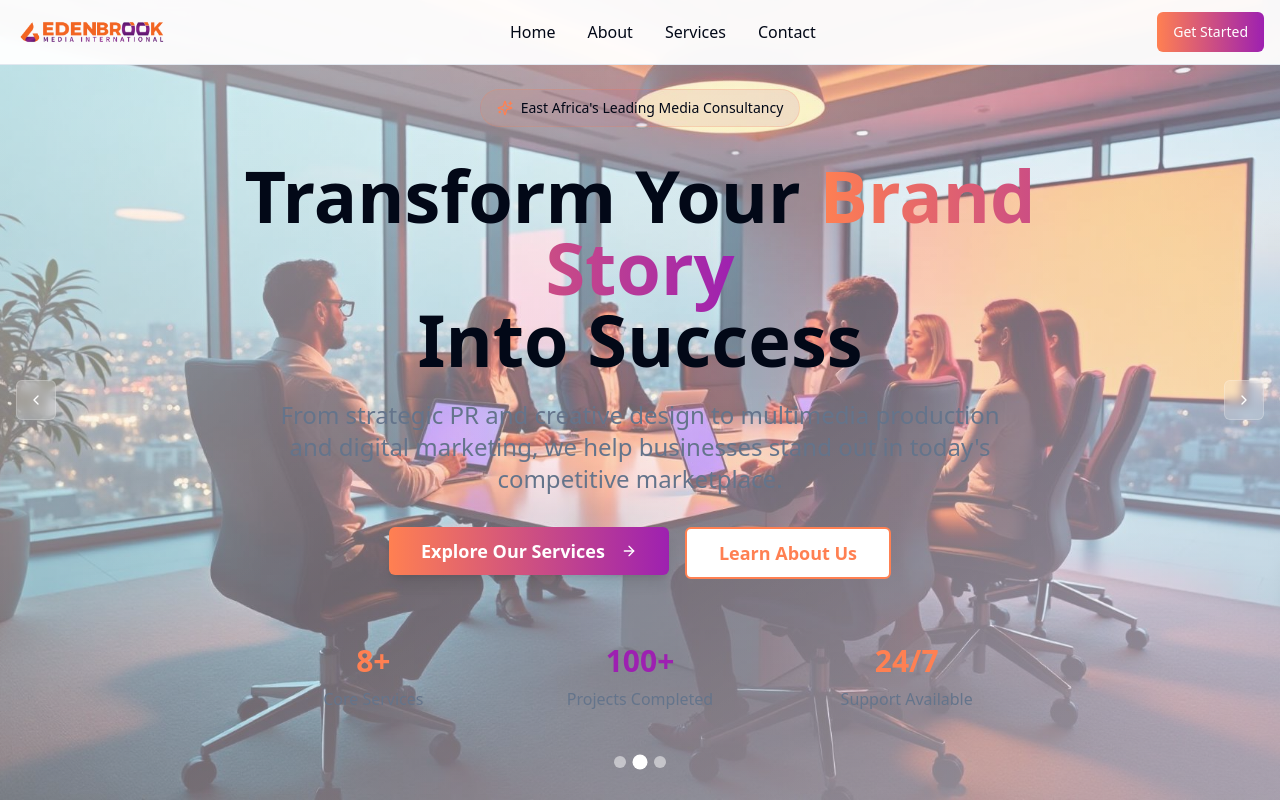
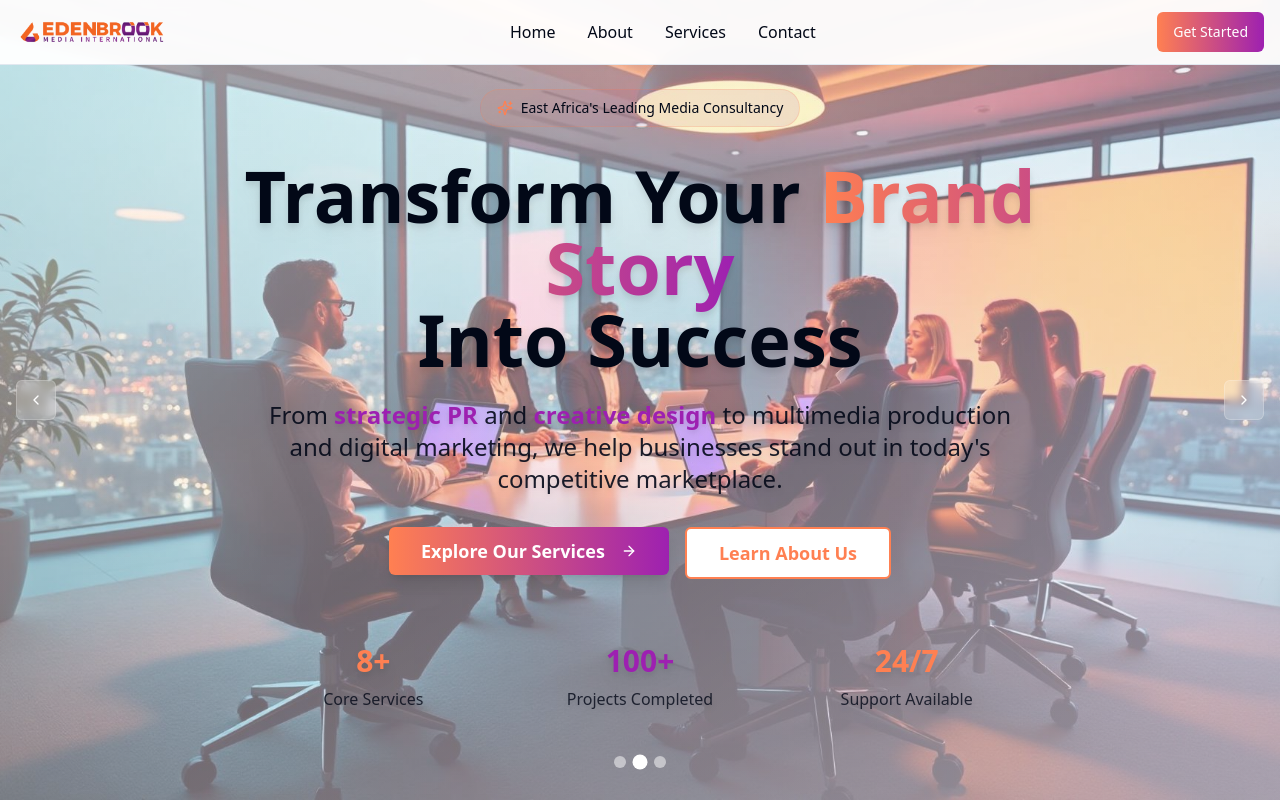
Before and after one commit to olivionate/edenbrook-media-international, a React (Vite) app: page / in a window 1280 px wide. Shown: the top 800 px of the page. Built offline with nearby package versions, Linux system fonts and the light colour scheme; the HTML template or start-up script is replaced by a standard one.

Commit message:
Refine slider text color

```diff
--- a/src/components/Hero.tsx
+++ b/src/components/Hero.tsx
@@ -102,17 +102,17 @@ const Hero = () => {
 
           {/* Main Heading */}
           <h1 className="text-4xl md:text-6xl lg:text-7xl font-bold mb-6 leading-tight">
-            <span className="text-foreground">Transform Your </span>
-            <span className="bg-gradient-to-r from-brand-orange to-brand-purple bg-clip-text text-transparent">
+            <span className="text-foreground drop-shadow-lg">Transform Your </span>
+            <span className="bg-gradient-to-r from-brand-orange to-brand-purple bg-clip-text text-transparent drop-shadow-lg">
               Brand Story
             </span>
             <br />
-            <span className="text-foreground">Into Success</span>
+            <span className="text-foreground drop-shadow-lg">Into Success</span>
           </h1>
 
           {/* Subheading */}
-          <p className="text-xl md:text-2xl text-muted-foreground mb-8 max-w-3xl mx-auto leading-relaxed">
-            From strategic PR and creative design to multimedia production and digital marketing,
+          <p className="text-xl md:text-2xl text-foreground/90 mb-8 max-w-3xl mx-auto leading-relaxed drop-shadow-md">
+            From <span className="text-brand-purple font-semibold">strategic PR</span> and <span className="text-brand-purple font-semibold">creative design</span> to multimedia production and digital marketing,
             we help businesses stand out in today's competitive marketplace.
           </p>
 
@@ -139,16 +139,16 @@ const Hero = () => {
           {/* Trust Indicators */}
           <div className="grid grid-cols-1 md:grid-cols-3 gap-8 max-w-3xl mx-auto">
             <div className="text-center">
-              <div className="text-3xl font-bold text-brand-orange mb-2">8+</div>
-              <div className="text-muted-foreground">Core Services</div>
+              <div className="text-3xl font-bold text-brand-orange mb-2 drop-shadow-lg">8+</div>
+              <div className="text-foreground/80 font-medium drop-shadow-md">Core Services</div>
             </div>
             <div className="text-center">
-              <div className="text-3xl font-bold text-brand-purple mb-2">100+</div>
-              <div className="text-muted-foreground">Projects Completed</div>
+              <div className="text-3xl font-bold text-brand-purple mb-2 drop-shadow-lg">100+</div>
+              <div className="text-foreground/80 font-medium drop-shadow-md">Projects Completed</div>
             </div>
             <div className="text-center">
-              <div className="text-3xl font-bold text-brand-orange mb-2">24/7</div>
-              <div className="text-muted-foreground">Support Available</div>
+              <div className="text-3xl font-bold text-brand-orange mb-2 drop-shadow-lg">24/7</div>
+              <div className="text-foreground/80 font-medium drop-shadow-md">Support Available</div>
             </div>
           </div>
         </div>
```
